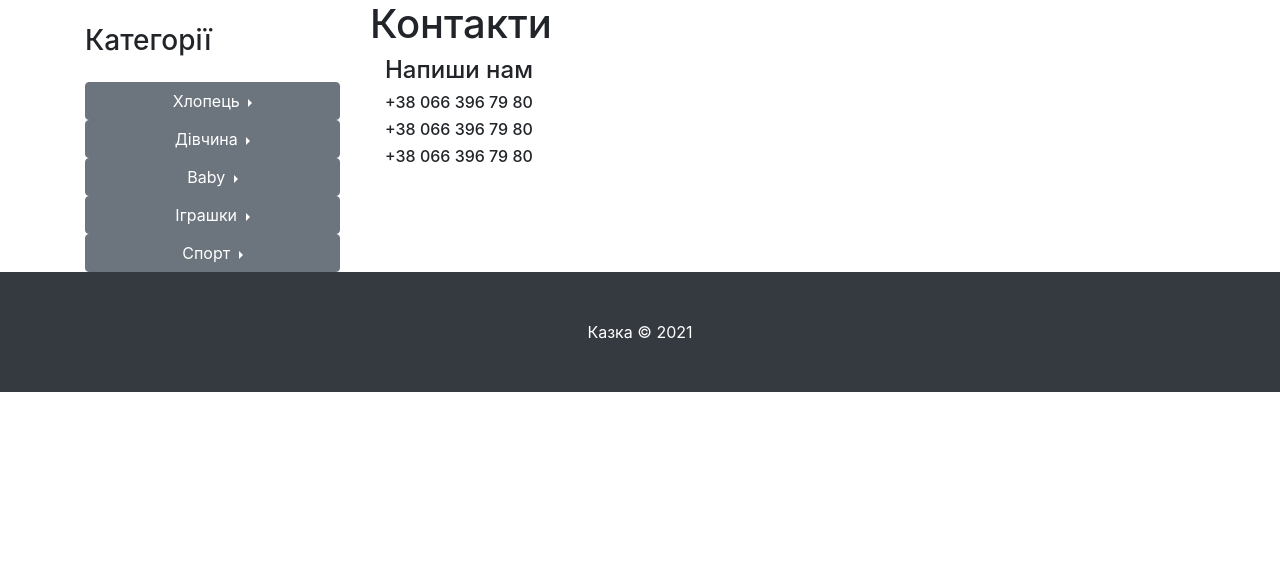
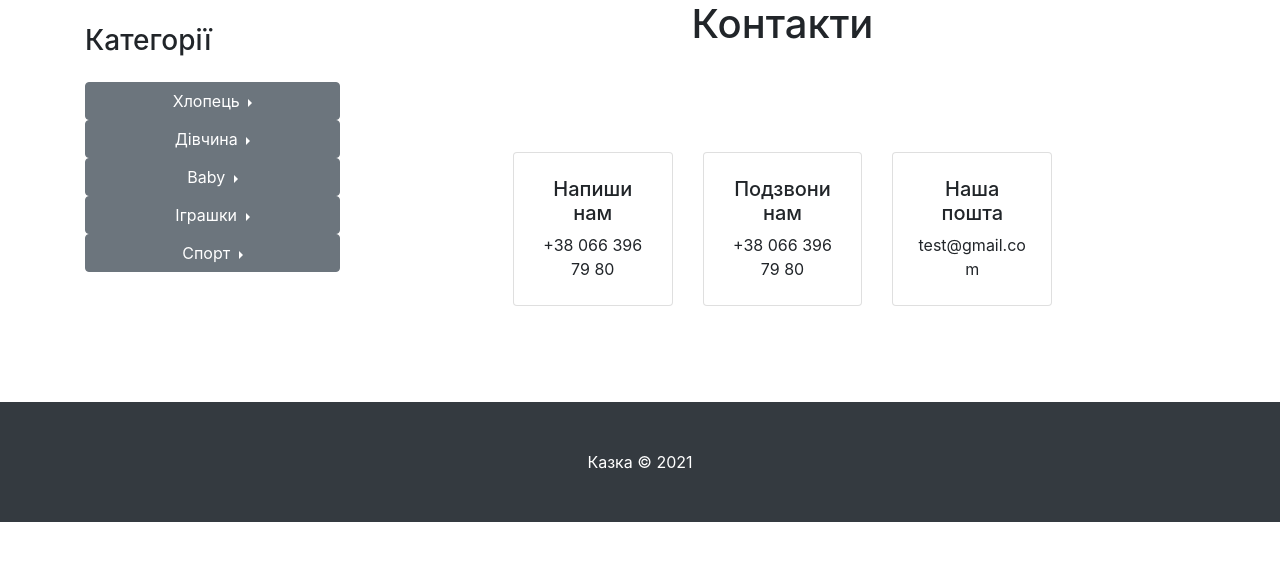
Before and after one commit to VladyslavShaposhnikov/Shop, a Django app: page /contacts/ in a window 1280 px wide. Shown: the part 56-617 px from the top of the page. Run offline with Django 3.2, Linux system fonts and the light colour scheme; a user stored in the database is signed in; data comes from the database, SQL or seed files in the repository.

Commit message:
litle chenges

```diff
--- a/main/templates/about_us.html
+++ b/main/templates/about_us.html
@@ -1,7 +1,7 @@
 {% extends 'index.html' %}
 {% block title %}Про нас{% endblock %}
 {% block content %}
-<h1>Про нас та про наш магазин</h1>
+<h1 class="text-center">Про нас та про наш магазин</h1>
 <p>Ми знаходимося в славетному місті Білопілля на вулиці Супруна (мітка зображена на карті нижче)</p>
 <iframe src="https://www.google.com/maps/embed?pb=!1m18!1m12!1m3!1d1251.4423842898682!2d34.31203493285071!3d51.14747602261656!2m3!1f0!2f0!3f0!3m2!1i1024!2i768!4f13.1!3m3!1m2!1s0x412971f313def88f%3A0xb27a350c1e3eed22!2sDytyachyy%20Mahazyn%20%22Kazka%22!5e0!3m2!1sru!2sua!4v1621942244679!5m2!1sru!2sua"
 width="100%"
--- a/main/templates/contact.html
+++ b/main/templates/contact.html
@@ -1,11 +1,72 @@
 {% extends 'index.html' %}
 {% block title %}Контакти{% endblock %}
 {% block content %}
-<h1>Контакти</h1>
-<div class="col-lg-4 col-md-6 ">
-    <h4>Напиши нам</h4>
-    <h6>+38 066 396 79 80</h6>
-    <h6>+38 066 396 79 80</h6>
-    <h6>+38 066 396 79 80</h6>
-</div>
+<h1 class="text-center">Контакти</h1>
+<!-- <div class="col-lg-4 col-md-6 mb-4">
+    <div class="col mb-5">
+    <div class="card h-100">
+        <h4>Напиши нам</h4>
+    </div>
+    <div class="card-body p-4">
+        <h6>+38 066 396 79 80</h6>
+        <h6>+38 066 396 79 80</h6>
+        <h6>+38 066 396 79 80</h6>
+    </div>
+    </div>
+    <div class="col mb-5">
+        <div class="card h-100">
+            <h4>Напиши нам</h4>
+        </div>
+        <div class="card-body p-4">
+            <h6>+38 066 396 79 80</h6>
+            <h6>+38 066 396 79 80</h6>
+            <h6>+38 066 396 79 80</h6>
+        </div>
+        </div>
+</div> -->
+        <section class="py-5">
+            <div class="container px-4 px-lg-5 mt-5">
+                <div class="row gx-4 gx-lg-5 row-cols-2 row-cols-md-3 row-cols-xl-4 justify-content-center">
+                    <div class="col mb-5">
+                        <div class="card h-100">
+                            <!-- Product details-->
+                            <div class="card-body p-4">
+                                <div class="text-center">
+                                    <!-- Product name-->
+                                    <h5 class="fw-bolder">Напиши нам</h5>
+                                    <!-- Product price-->
+                                    +38 066 396 79 80
+                                </div>
+                            </div>
+                        </div>
+                    </div>
+                    <div class="col mb-5">
+                        <div class="card h-100">
+                            <!-- Product details-->
+                            <div class="card-body p-4">
+                                <div class="text-center">
+                                    <!-- Product name-->
+                                    <h5 class="fw-bolder">Подзвони нам</h5>
+                                    <!-- Product price-->
+                                    +38 066 396 79 80
+                                </div>
+                            </div>
+                        </div>
+                    </div>
+                    <div class="col mb-5">
+                        <div class="card h-100">
+                            <!-- Product details-->
+                            <div class="card-body p-4">
+                                <div class="text-center">
+                                    <!-- Product name-->
+                                    <h5 class="fw-bolder">Наша пошта</h5>
+                                    <!-- Product price-->
+                                    test@gmail.com
+                                </div>
+                            </div>
+                        </div>
+                    </div>
+                </div>
+            </div>
+        </section>
 {% endblock %}
--- a/main/templates/index.html
+++ b/main/templates/index.html
@@ -162,14 +162,13 @@
           {% for item in babies %}
           <div class="col-lg-4 col-md-6 mb-4">
             <div class="card h-100">
+              {% if item.new_product == True %}
+                <div class="badge bg-danger text-white position-absolute" style="top: 0.5rem; right: 0.5rem">NEW</div>
+              {% endif %}
               <a href="{% url 'pro_det' item.category.parent.slug item.slug %}"><img class="card-img-top" src="{{ item.photo.url }}" alt=""></a>
               <div class="card-body">
                 <h4 class="card-title">
-                  <a href="{% url 'pro_det' item.category.parent.slug item.slug %}">{{ item.title }}
-                    {% if item.new_product == True %}
-                    <a class="text-danger">(NEW)</a>
-                    {% endif %}
-                  </a>
+                  <a href="{% url 'pro_det' item.category.parent.slug item.slug %}">{{ item.title }}</a>
                 </h4>
                 <h5>{{ item.price }} грн.</h5>
                 <a href="{% url 'add-to-cart' ct_model=item.category.parent.slug slug=item.slug %}"><button class="btn btn-outline-primary">В кошик</button></a>
```
Also changed, not shown: main/templates/category_detail.html (+4 -5 lines), main/templates/product_detaile.html (+4 -6 lines).
